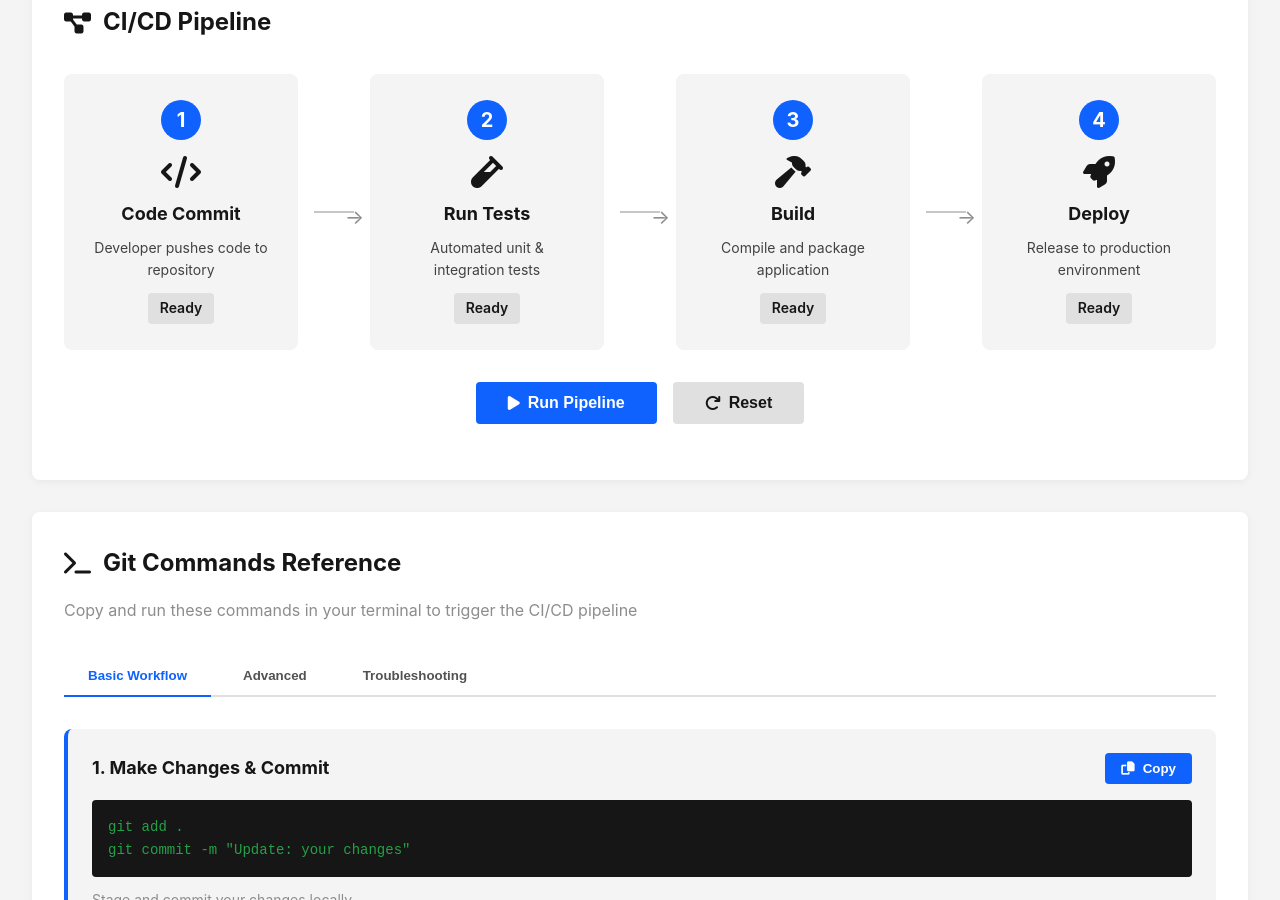
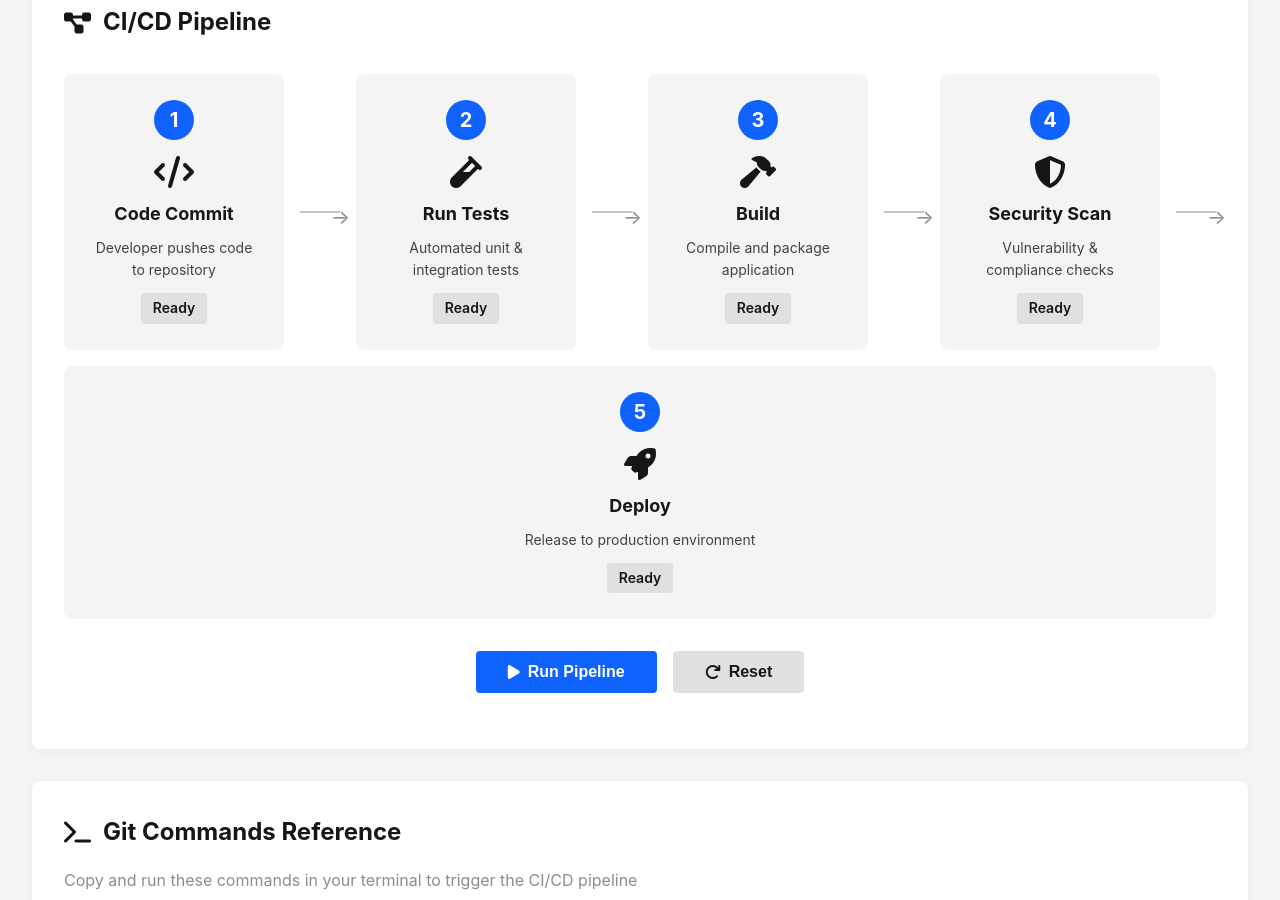
Before and after one commit to wezoax/bob-cicd-demo-2026, a plain HTML site: page index.html in a window 1280 px wide. Shown: the part 861-1761 px from the top of the page. Drawn offline with Linux system fonts and the light colour scheme.

Commit message:
Add security scan stage to CI/CD pipeline

```diff
--- a/index.html
+++ b/index.html
@@ -130,6 +130,16 @@
                 <div class="pipeline-connector"></div>
                 <div class="pipeline-stage" data-stage="4">
                     <div class="stage-number">4</div>
+                    <div class="stage-content">
+                        <i class="fas fa-shield-alt"></i>
+                        <h3>Security Scan</h3>
+                        <p>Vulnerability & compliance checks</p>
+                        <div class="stage-status">Ready</div>
+                    </div>
+                </div>
+                <div class="pipeline-connector"></div>
+                <div class="pipeline-stage" data-stage="5">
+                    <div class="stage-number">5</div>
                     <div class="stage-content">
                         <i class="fas fa-rocket"></i>
                         <h3>Deploy</h3>
```
